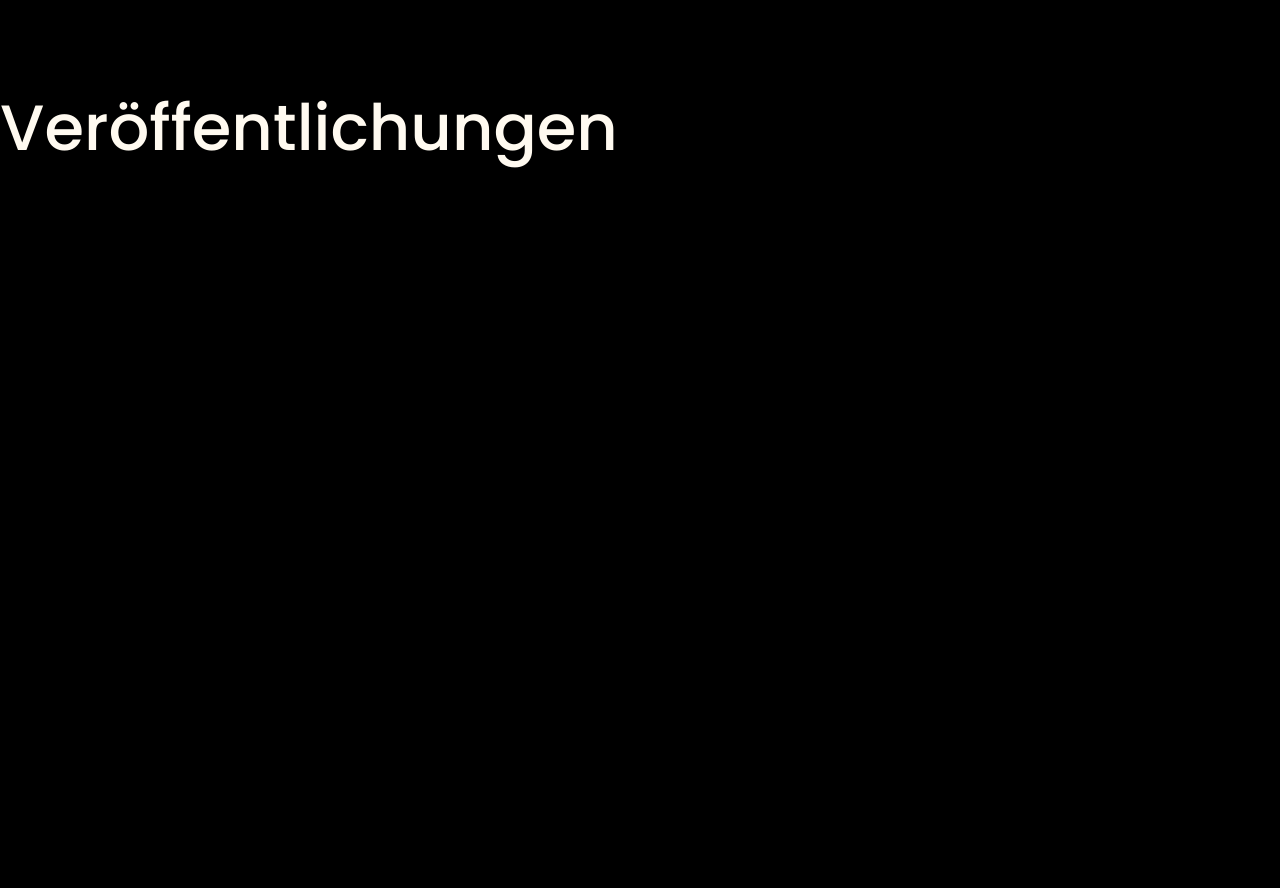
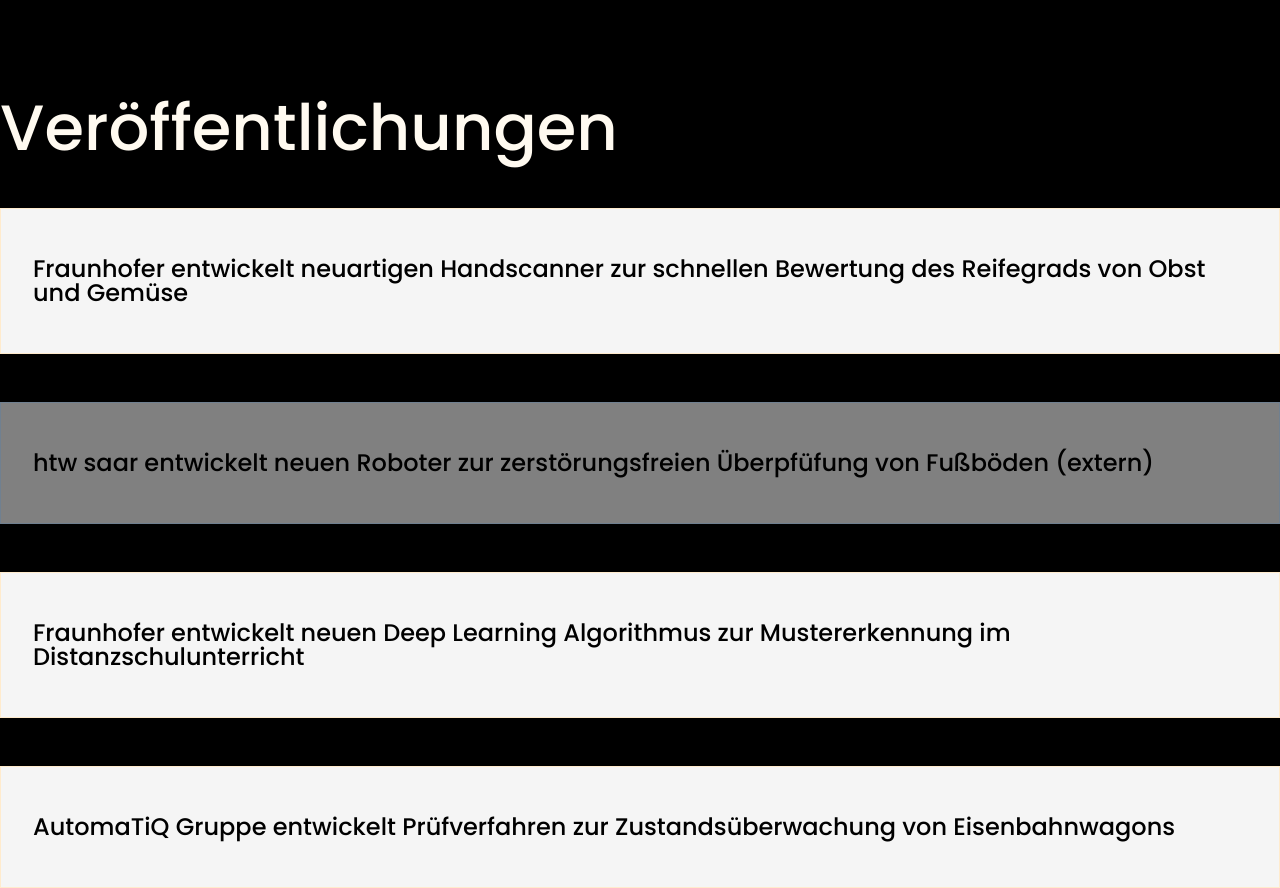
Before and after one commit to JOsiBROsi/automatiq, a plain HTML site: page resources/html/news.html in a window 1280 px wide. Before the commit the page ends 800 px from the top, so only its background shows below. Drawn offline with Linux system fonts and the light colour scheme.

Commit message:
differ internal from external publications

```diff
--- a/resources/css/news.css
+++ b/resources/css/news.css
@@ -2,3 +2,28 @@ h1 {
     margin-top: 6rem;
     font-size: 4rem;
 }
+
+.news {
+    margin-top: 3rem;
+    padding: 3rem 2rem;
+}
+
+.news h2 {
+    font-size: 1.5rem;
+}
+
+.intern {
+    border: blanchedalmond solid 1px;
+    background-color: whitesmoke;
+    color: black;
+}
+
+.extern {
+    border: slategray solid 1px;
+    background-color: gray;
+    color: black;
+}
+
+a {
+    text-decoration: none;
+}
--- a/resources/html/news.html
+++ b/resources/html/news.html
@@ -25,6 +25,20 @@
         </a>
     </nav>
     <h1>Veröffentlichungen</h1>
+    <div class="news intern">
+        <h2>Fraunhofer entwickelt neuartigen Handscanner zur schnellen Bewertung des Reifegrads von Obst und Gemüse</h2>
+    </div>
+    <a href="https://www.htwsaar.de/tdoh" target="_blank">
+        <div class="news extern">
+            <h2>htw saar entwickelt neuen Roboter zur zerstörungsfreien Überpfüfung von Fußböden (extern)</h2>
+        </div>
+    </a>
+    <div class="news intern">
+        <h2>Fraunhofer entwickelt neuen Deep Learning Algorithmus zur Mustererkennung im Distanzschulunterricht </h2>
+    </div>
+    <div class="news intern">
+        <h2>AutomaTiQ Gruppe entwickelt Prüfverfahren zur Zustandsüberwachung von Eisenbahnwagons</h2>
+    </div>
 </body>
 
 </html>
```
